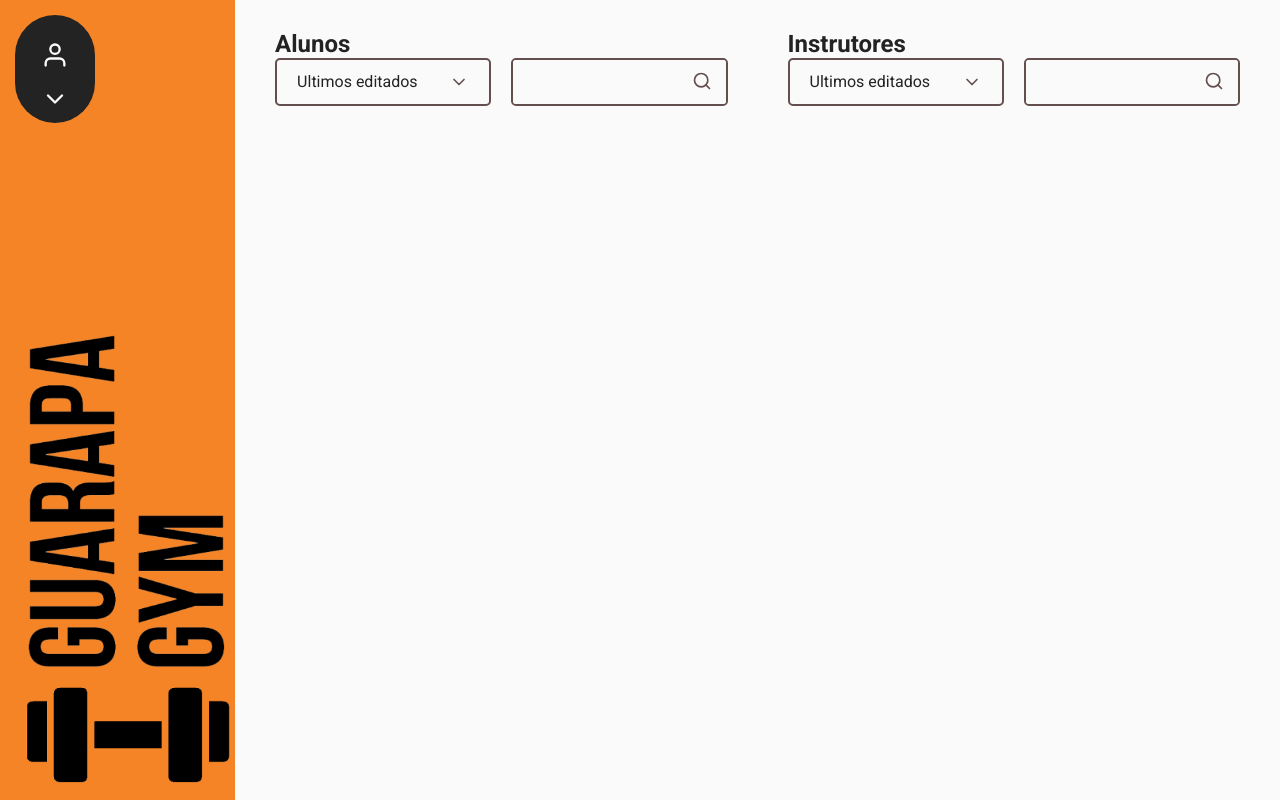
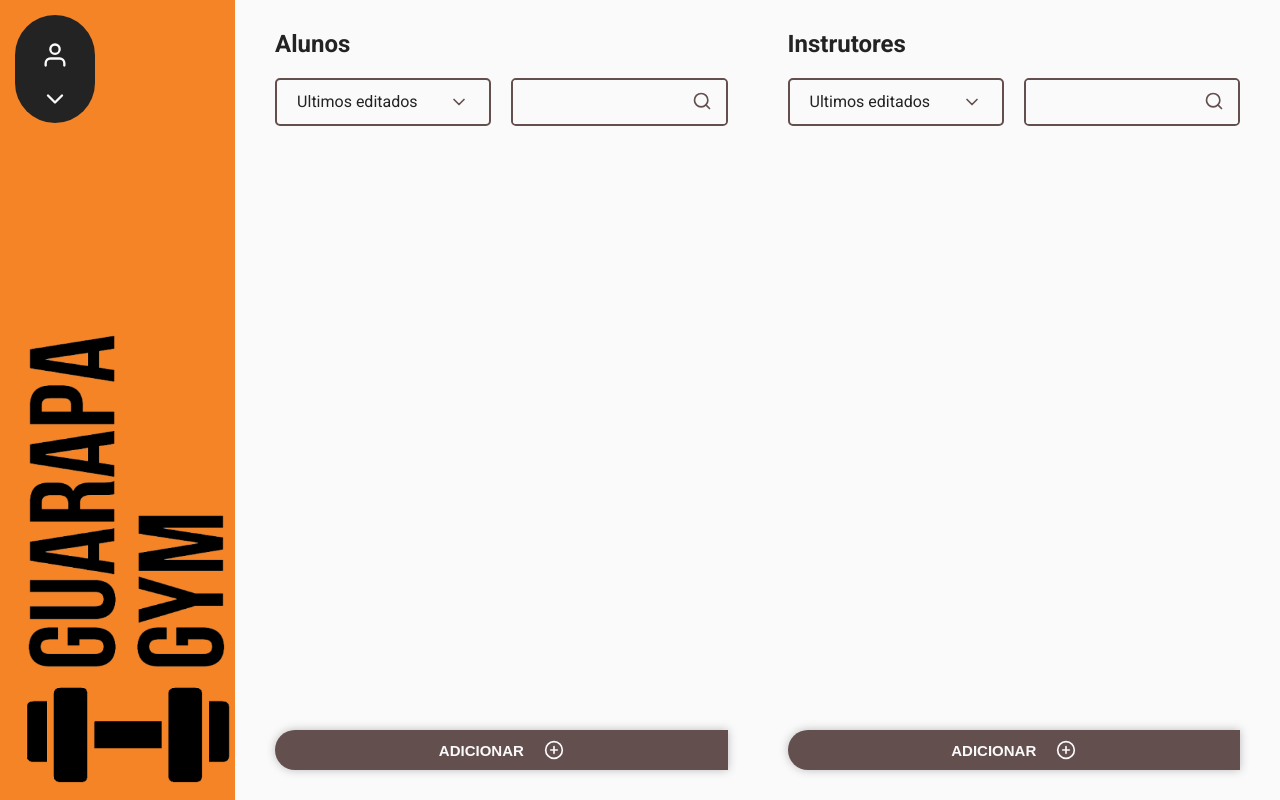
Before and after one commit to guarapariit/guarapagym-web, a Next.js app: page /manager in a window 1280 px wide. Built offline with nearby package versions, Linux system fonts and the light colour scheme.

Commit message:
Link Remove

```diff
--- a/src/pages/manager/index.tsx
+++ b/src/pages/manager/index.tsx
@@ -1,12 +1,22 @@
 import Head from 'next/head';
-import { useState } from 'react';
-import { FiSearch, FiChevronDown, FiChevronUp } from 'react-icons/fi';
+import Image from 'next/image';
+import { useContext, useState } from 'react';
+import {
+  FiSearch,
+  FiChevronDown,
+  FiChevronUp,
+  FiPlusCircle,
+  FiUser,
+} from 'react-icons/fi';
+import { UserContext } from '../contexts/UserContext';
 
 import SideMenu from '../../components/SideMenu';
 import { Container, ListsContainer, List } from '../../styles/pages/Menager';
 import theme from '../../styles/theme';
 
 function Manager() {
+  const { user } = useContext(UserContext);
+
   const [isStudentSelectorOpen, setIsStudentSelectorOpen] = useState(false);
   const [isInstrutorSelectorOpen, setIsInstrutorSelectorOpen] = useState(false);
 
@@ -80,19 +90,21 @@ function Manager() {
                 </button>
               </div>
             </div>
+            <ul></ul>
+            <button className="add-button">
+              <span>Adicionar</span>
+              <FiPlusCircle size={20} color={theme.colors.white} />
+            </button>
           </List>
           <List>
             <h2>Instrutores</h2>
             <div>
               <div
-                className={`selector ${isInstrutorSelectorOpen ? 'open' : ''}`}
+                className={`selector ${isStudentSelectorOpen ? 'open' : ''}`}
               >
-                <div
-                  className="selected"
-                  onClick={toggleIsInstrutorSelectorOpen}
-                >
-                  <span>{InstrutorSelectorSelected}</span>
-                  {isInstrutorSelectorOpen ? (
+                <div className="selected" onClick={toggleIsStudentSelectorOpen}>
+                  <span>{studentSelectorSelected}</span>
+                  {isStudentSelectorOpen ? (
                     <FiChevronUp size={20} color={theme.colors.brown} />
                   ) : (
                     <FiChevronDown size={20} color={theme.colors.brown} />
@@ -105,8 +117,8 @@ function Manager() {
                         key={index}
                         value={option}
                         onClick={() => {
-                          setInstrutorSelectorSelected(option);
-                          setIsInstrutorSelectorOpen(false);
+                          setStudentSelectorSelected(option);
+                          setIsStudentSelectorOpen(false);
                         }}
                       >
                         {option}
@@ -122,6 +134,11 @@ function Manager() {
                 </button>
               </div>
             </div>
+            <ul></ul>
+            <button className="add-button">
+              <span>Adicionar</span>
+              <FiPlusCircle size={20} color={theme.colors.white} />
+            </button>
           </List>
         </ListsContainer>
       </Container>
--- a/src/styles/pages/Menager.ts
+++ b/src/styles/pages/Menager.ts
@@ -20,6 +20,12 @@ export const ListsContainer = styled.div`
 
 export const List = styled.div`
   flex-grow: 1;
+  display: flex;
+  flex-direction: column;
+
+  h2 {
+    margin-bottom: 20px;
+  }
 
   > div {
     display: flex;
@@ -117,4 +123,27 @@ export const List = styled.div`
       }
     }
   }
+
+  ul {
+    flex-grow: 1;
+  }
+
+  .add-button {
+    height: 40px;
+
+    display: flex;
+    justify-content: center;
+    align-items: center;
+    column-gap: 20px;
+
+    background-color: ${theme.colors.brown};
+    border: none;
+    border-radius: 50px 0 0 50px;
+    box-shadow: 0px 0px 10px rgba(0, 0, 0, 0.25);
+
+    text-transform: uppercase;
+    color: ${theme.colors.white};
+    font-weight: bold;
+    font-size: ${rem(15)};
+  }
 `;
```
Also changed, not shown: src/pages/index.tsx (+4 -7 lines).
